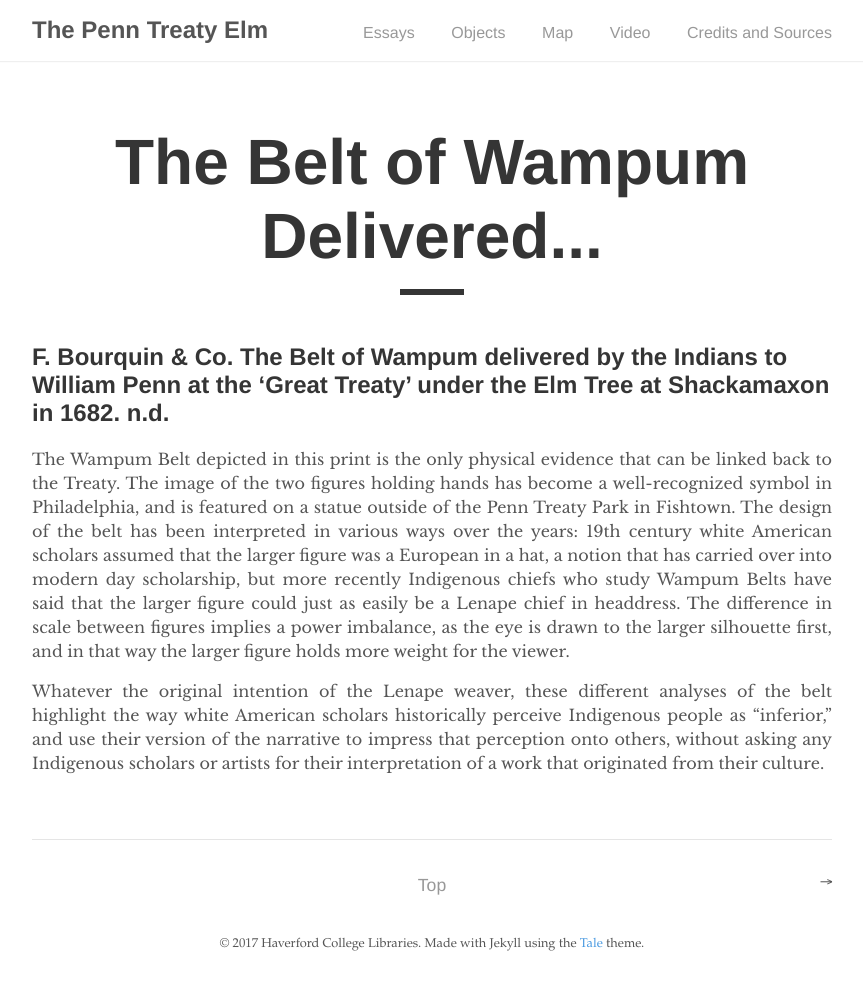
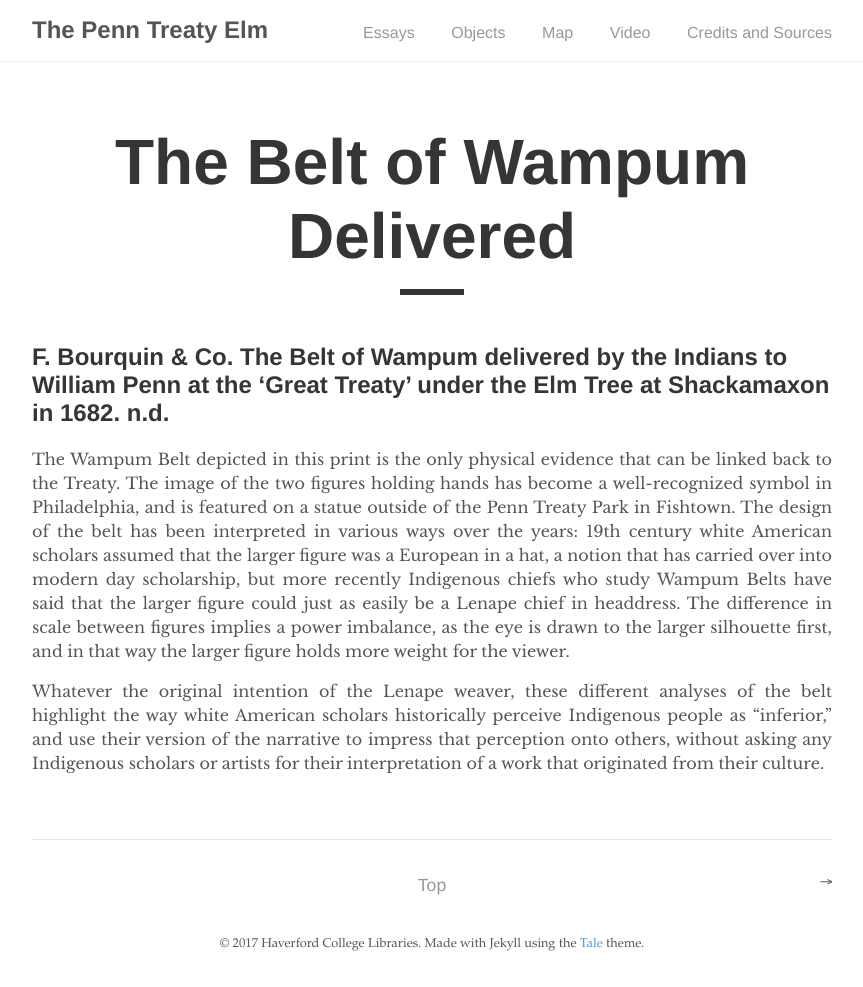
Before and after one commit to mzarafon/penn-treaty-elm, a Jekyll site: the page built from _posts/2017-10-04-wampum_belt_delivered.md, in a window 1280 px wide. Shown: the whole page, without its empty margins (208-1071 px from the left). Built offline with Jekyll 4.4.1, drawn with Linux system fonts in a browser that asks for light colours; part of the change alters nothing that is shown.

```diff
--- a/_posts/2017-10-04-wampum_belt_delivered.md
+++ b/_posts/2017-10-04-wampum_belt_delivered.md
@@ -1,6 +1,7 @@
 ---
 layout: post
-title: "The Belt of Wampum Delivered..."
+title: "The Belt of Wampum Delivered"
+thumbnail: wampum-thumb.jpg
 ---
 
 ## F. Bourquin & Co. The Belt of Wampum delivered by the Indians to William Penn at the ‘Great Treaty’ under the Elm Tree at Shackamaxon in 1682. n.d.
```
